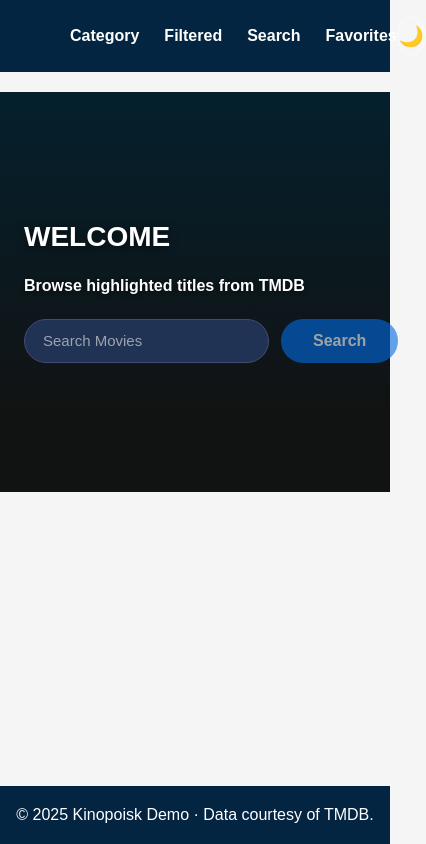
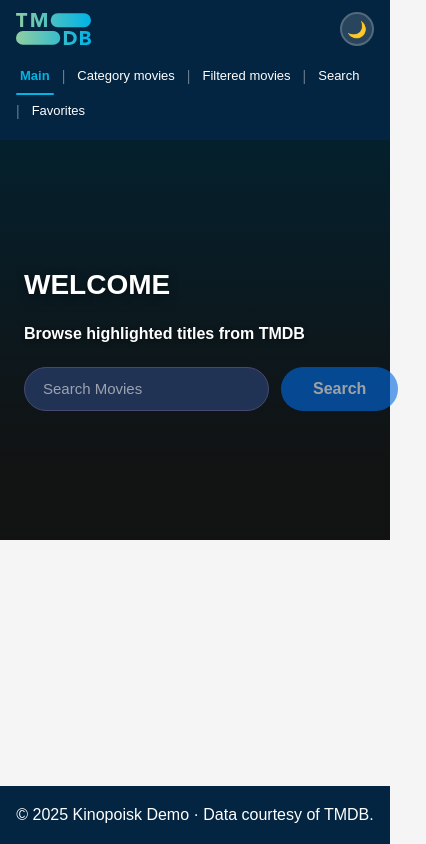
Before and after one commit to SanyaSkl/TMDB-serchingmovies, a React (Vite) app: page / in a window 390 px wide. Shown: the whole page, 426 px wide, since content can reach past the window. Built offline with nearby package versions, Linux system fonts and the light colour scheme; no server answers.

Commit message:
refactoring Header, styles...

```diff
--- a/src/components/Header/Header.module.css
+++ b/src/components/Header/Header.module.css
@@ -1,9 +1,5 @@
 .header {
-  display: flex;
-  align-items: center;
-  justify-content: space-between;
-  padding: 0 40px;
-  height: 72px;
+  width: 100%;
   background-color: #032541;
   color: #fff;
 }
@@ -12,54 +8,153 @@
   background-color: #1a1a2e;
 }
 
-.menu {
+.inner {
+  max-width: 1400px;
+  margin: 0 auto;
+  padding: 0 40px;
+  height: 72px;
   display: flex;
   align-items: center;
-  gap: 30px;
+  justify-content: space-between;
+  gap: 32px;
 }
 
-.logo img {
+.logoLink {
+  display: flex;
+  align-items: center;
+  flex-shrink: 0;
+  text-decoration: none;
+}
+
+.logo {
   height: 40px;
+  width: auto;
+  display: block;
+  transition: transform 0.2s;
+}
+
+.logoLink:hover .logo {
+  transform: scale(1.05);
 }
 
 .nav {
   display: flex;
-  gap: 25px;
+  align-items: center;
+  gap: 12px;
+  flex-wrap: wrap;
+  justify-content: center;
+  flex: 1;
 }
 
-.nav a {
-  color: white;
+.link {
+  color: #ffffff;
   text-decoration: none;
-  font-size: 16px;
-  font-weight: 600;
+  font-size: 15px;
+  font-weight: 500;
+  padding: 6px 4px;
+  transition: color 0.2s;
+  white-space: nowrap;
+  background: none;
+  border: none;
 }
 
-.nav a:hover {
+.link:hover {
   color: #90cea1;
 }
 
-.nav a.active {
-  color: #01b4e4;
+.linkActive {
+  color: #01b4e4 !important;
+  font-weight: 700;
+  position: relative;
 }
 
-.themeToggle {
+.linkActive::after {
+  content: '';
+  position: absolute;
+  bottom: -6px;
+  left: 0;
+  right: 0;
+  height: 2px;
+  background: #01b4e4;
+  border-radius: 2px;
+}
+
+.separator {
+  color: rgba(255, 255, 255, 0.4);
+  font-size: 14px;
+  user-select: none;
+  pointer-events: none;
+}
+
+.themeButton {
+  display: inline-flex;
+  align-items: center;
+  justify-content: center;
+  flex-shrink: 0;
+  width: 40px;
+  height: 40px;
+  font-size: 20px;
   background: rgba(255, 255, 255, 0.15);
   border: 2px solid rgba(255, 255, 255, 0.2);
   border-radius: 50%;
-  width: 40px;
-  height: 40px;
-  font-size: 20px;
   cursor: pointer;
-  transition:
-    background 0.3s,
-    transform 0.2s;
-  display: flex;
-  align-items: center;
-  justify-content: center;
   color: #fff;
+  transition: background 0.3s, transform 0.2s;
 }
 
-.themeToggle:hover {
+.themeButton:hover {
   background: rgba(255, 255, 255, 0.3);
   transform: scale(1.05);
 }
+
+.themeButton:active {
+  transform: scale(0.95);
+}
+
+@media (max-width: 1100px) {
+  .inner {
+    padding: 0 20px;
+    gap: 16px;
+  }
+
+  .link {
+    font-size: 14px;
+  }
+
+  .nav {
+    gap: 8px;
+  }
+}
+
+@media (max-width: 900px) {
+  .inner {
+    height: auto;
+    padding: 12px 16px;
+    flex-wrap: wrap;
+    justify-content: space-between;
+  }
+
+  .nav {
+    order: 3;
+    flex-basis: 100%;
+    justify-content: flex-start;
+    overflow-x: auto;
+    padding-bottom: 4px;
+  }
+
+  .link {
+    font-size: 13px;
+  }
+}
+
+@media (max-width: 600px) {
+  .logo {
+    height: 32px;
+  }
+
+  .themeButton {
+    width: 34px;
+    height: 34px;
+    font-size: 16px;
+  }
+}
--- a/src/components/Header/Header.tsx
+++ b/src/components/Header/Header.tsx
@@ -1,9 +1,9 @@
-import { NavLink } from 'react-router-dom'
-import { Path } from '../../constants'
+import {NavLink} from 'react-router-dom'
+import {Path} from '../../constants'
 import style from './Header.module.css'
-import { selectThemeMode, toggleTheme } from '../../store/themeSlice.ts'
-import { useAppSelector } from '../../hooks/useAppSelector.ts'
-import { useAppDispatch } from '../../hooks/useAppDispatch.ts'
+import {selectThemeMode, toggleTheme} from '../../store/themeSlice.ts'
+import {useAppSelector} from '../../hooks/useAppSelector.ts'
+import {useAppDispatch} from '../../hooks/useAppDispatch.ts'
 import logo from './../../assets/logo.svg'
 
 export const Header = () => {
@@ -16,22 +16,62 @@
 
     return (
         <header className={style.header}>
-      <div className={style.menu}>
-        <div className={style.logo}>
-          <NavLink to={Path.Main}>
-            <img src={logo} alt="TMDB Logo" />
+            <div className={style.inner}>
+                <NavLink to={Path.Main} className={style.logoLink}>
+                    <img src={logo} alt="TMDB Logo" className={style.logo}/>
                 </NavLink>
-        </div>
                 <nav className={style.nav}>
-          <NavLink to="/category/popular">Category</NavLink>
-          <NavLink to={Path.Filtered}>Filtered</NavLink>
-          <NavLink to={Path.Search}>Search</NavLink>
-          <NavLink to={Path.Favorites}>Favorites</NavLink>
+                    <NavLink to="/" className={({isActive}) =>
+                        `${style.link} ${isActive ? style.linkActive : ''}`
+                    }
+                    >
+                        Main
+                    </NavLink>
+                    <span className={style.separator}>|</span>
+
+                    <NavLink
+                        to="/category/popular" className={({isActive}) =>
+                        `${style.link} ${isActive ? style.linkActive : ''}`
+                    }
+                    >
+                        Category movies
+                    </NavLink>
+                    <span className={style.separator}>|</span>
+
+                    <NavLink
+                        to={Path.Filtered} className={({isActive}) =>
+                        `${style.link} ${isActive ? style.linkActive : ''}`
+                    }
+                    >
+                        Filtered movies
+                    </NavLink>
+                    <span className={style.separator}>|</span>
+
+                    <NavLink
+                        to={Path.Search} className={({isActive}) =>
+                        `${style.link} ${isActive ? style.linkActive : ''}`
+                    }
+                    >
+                        Search
+                    </NavLink>
+                    <span className={style.separator}>|</span>
+
+                    <NavLink
+                        to={Path.Favorites} className={({isActive}) =>
+                        `${style.link} ${isActive ? style.linkActive : ''}`
+                    }
+                    >
+                        Favorites
+                    </NavLink>
                 </nav>
-      </div>
-      <button className={style.themeToggle} onClick={handleToggleTheme} aria-label="Toggle theme">
+                <button
+                    className={style.themeButton}
+                    onClick={handleToggleTheme}
+                    aria-label="Toggle theme"
+                >
                     {themeMode === 'light' ? '🌙' : '☀️'}
                 </button>
+            </div>
         </header>
     )
 }
--- a/src/components/Layout/Layout.module.css
+++ b/src/components/Layout/Layout.module.css
@@ -14,6 +14,6 @@
   width: 100%;
   max-width: 1400px;
   margin: 0 auto;
-  padding: 20px 40px;
+  padding: 0 40px;
   flex: 1;
 }
--- a/src/components/Routing/Routing.tsx
+++ b/src/components/Routing/Routing.tsx
@@ -1,29 +1,30 @@
-import { MovieDetailsPage } from '../../pages/MovieDetailsPage/MovieDetailsPage.tsx'
-import { Navigate, Route, Routes } from 'react-router-dom'
-import { MainPage } from '../../pages/MainPage/MainPage.tsx'
-import { FavoritesPage } from '../../pages/FavoritesPage/FavoritesPage.tsx'
-import { Layout } from '../Layout/Layout.tsx'
-import { NotFoundPage } from '../../pages/NotFoundPage/NotFoundPage.tsx'
-import { FilteredPage } from '../../pages/FilteredPage/FilteredPage.tsx'
-import { SearchPage } from '../../pages/SearchPage/SearchPage.tsx'
-import { CategoryPage } from '../../pages/CategoryPage/CategoryPage.tsx'
-import { Path } from '../../constants'
+import {MovieDetailsPage} from '../../pages/MovieDetailsPage/MovieDetailsPage.tsx'
+import {Navigate, Route, Routes} from 'react-router-dom'
+import {MainPage} from '../../pages/MainPage/MainPage.tsx'
+import {FavoritesPage} from '../../pages/FavoritesPage/FavoritesPage.tsx'
+import {Layout} from '../Layout/Layout.tsx'
+import {NotFoundPage} from '../../pages/NotFoundPage/NotFoundPage.tsx'
+import {FilteredPage} from '../../pages/FilteredPage/FilteredPage.tsx'
+import {SearchPage} from '../../pages/SearchPage/SearchPage.tsx'
+import {CategoryPage} from '../../pages/CategoryPage/CategoryPage.tsx'
+import {Path} from '../../constants'
 
 export const Routing = () => {
-  return (
-    <Routes>
-      <Route path="/" element={<Layout />}>
-        <Route index element={<MainPage />} />
 
-        <Route path={Path.Category} element={<CategoryPage />} />
-        <Route path={Path.Filtered} element={<FilteredPage />} />
-        <Route path={Path.Search} element={<SearchPage />} />
-        <Route path={Path.Favorites} element={<FavoritesPage />} />
-        <Route path={Path.MovieDetailsPage} element={<MovieDetailsPage />} />
+    return (
+        <Routes>
+            <Route path="/" element={<Layout/>}>
+                <Route index element={<MainPage/>}/>
 
-        <Route path={Path.NotFoundPage} element={<NotFoundPage />} />
-        <Route path="/category" element={<Navigate to="/category/popular" replace />} />
-      </Route>
-    </Routes>
-  )
+                <Route path={Path.Category} element={<CategoryPage/>}/>
+                <Route path={Path.Filtered} element={<FilteredPage/>}/>
+                <Route path={Path.Search} element={<SearchPage/>}/>
+                <Route path={Path.Favorites} element={<FavoritesPage/>}/>
+                <Route path={Path.MovieDetailsPage} element={<MovieDetailsPage/>}/>
+
+                <Route path={Path.NotFoundPage} element={<NotFoundPage/>}/>
+                <Route path="/category" element={<Navigate to="/category/popular" replace/>}/>
+            </Route>
+        </Routes>
+    )
 }
--- a/src/pages/FilteredPage/FilteredPage.module.css
+++ b/src/pages/FilteredPage/FilteredPage.module.css
@@ -175,7 +175,7 @@
 
 /* Loader */
 .updatingBar {
-  height: 3px;
+  height: 2px;
   background: linear-gradient(90deg, #01b4e4 0%, #0097c2 50%, #01b4e4 100%);
   background-size: 200% 100%;
   animation: loading 1.5s infinite;
```
Lines whose indentation alone changed are shown as unchanged.
